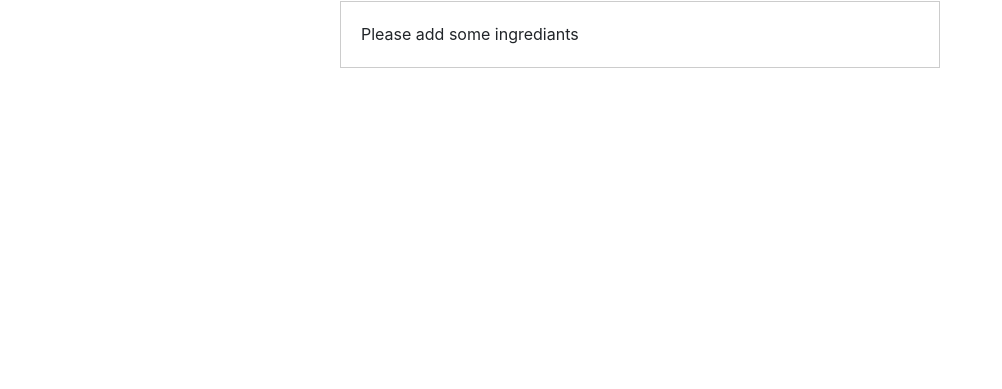
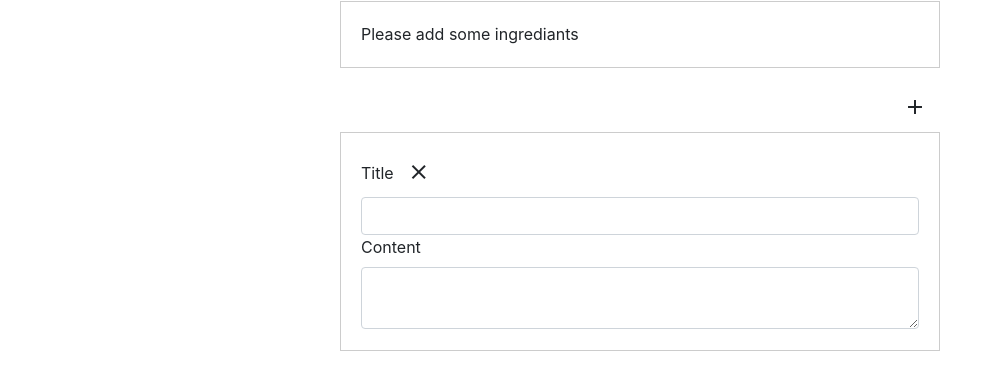
Before and after one commit to Gunzalez/recipe-builder, a React (Create React App) app: page / in a window 1280 px wide. Shown: the part 215-604 px from the top of the page, without its empty margins (0-1002 px from the left). Built offline with nearby package versions, Linux system fonts and the light colour scheme.

Commit message:
Creates additonal cxontent component

```diff
--- a/src/components/AdditionalContent/AdditionalContent.js
+++ b/src/components/AdditionalContent/AdditionalContent.js
@@ -1,12 +1,39 @@
 import React from 'react';
 
-const additionalContent = ({ title, body }) => {
+const additionalContent = ({ dataKey, title, body, removeContent }) => {
+
+    const titleId = 'title-' + dataKey, bodyId = 'body-' + dataKey;
+
     return (
-        <div className=''>
-            <input type='text'
-                value={title}
-                />
-            <textarea>{ body }</textarea>
+        <div className='form-group'>
+            <div className='content-row'>
+
+                <label htmlFor={titleId}>
+                    Title
+                </label>
+
+                <button className='btn btn-default'
+                    onClick={removeContent}>
+                    <i className="material-icons">clear</i>
+                </button>
+
+                <input type='text'
+                    className='form-control'
+                    data-name='title'
+                    defaultValue={title}
+                    id={titleId}
+                    data-key={dataKey} />
+
+                <label htmlFor={bodyId}>
+                    Content
+                </label>
+
+                <textarea data-name='body'
+                    className='form-control'
+                    id={bodyId}
+                    defaultValue={body}></textarea>
+
+            </div>
         </div>
     );
 }
--- a/src/containers/RecipeBuilder/RecipeBuilder.js
+++ b/src/containers/RecipeBuilder/RecipeBuilder.js
@@ -2,13 +2,18 @@ import React, { Component } from 'react';
 import Aux from '../hoc/Aux/Aux'
 import ReciperReader from '../../components/RecipeReader/ReciperReader';
 import Ingredient from '../../components/Ingredient/Ingredient';
+import AdditionalContent from '../../components/AdditionalContent/AdditionalContent';
 
 
 class RecipeBuilder extends Component {
     state = {
         name: '',
         ingredients: [],
-        additionalContent: []
+        additionalContent: [{
+            key: '',
+            title: '',
+            body: ''
+        }]
     }
 
     addIngredient = () => {
@@ -26,7 +31,7 @@ class RecipeBuilder extends Component {
         switch(identifier){
             case 'ingredient':
                 const ingredients = this.state.ingredients.map(ingredient => {
-                    if(ingredient.key == e.target.dataset.id){
+                    if(ingredient.key == e.target.dataset.key){
                         ingredient.text = e.target.value;
                         return ingredient
                     } else {
@@ -41,11 +46,18 @@ class RecipeBuilder extends Component {
         }
     }
 
-    removeIngredientHandler = (key) => {
-        const ingredients = [...this.state.ingredients];
-        const index = this.state.ingredients.findIndex(ingredient => ingredient.key === key);
-        ingredients.splice(index, 1);
-        this.setState({ ingredients });
+    removeItemHandler = (key, itemType) => {
+        if(itemType === 'ingredient'){
+            const ingredients = [...this.state.ingredients];
+            const index = this.state.ingredients.findIndex(ingredient => ingredient.key === key);
+            ingredients.splice(index, 1);
+            this.setState({ ingredients });
+        } else if (itemType === 'content') {
+            const additionalContent = [...this.state.additionalContent];
+            const index = this.state.additionalContent.findIndex(content => content.key === key);
+            additionalContent.splice(index, 1);
+            this.setState({ additionalContent });
+        }
     }
 
     formSubmitHandler = (e) => {
@@ -55,25 +67,36 @@ class RecipeBuilder extends Component {
     render() {
 
         const { state: {
-                name, ingredients
+                name, ingredients, additionalContent
             },
             formSubmitHandler,
             formChangeHandler,
-            removeIngredientHandler,
-            addIngredient
+            removeItemHandler,
+            addIngredient,
+            addAdditionalContentHandler
         } = this;
 
         let ingredientsList = <p>Please add some ingrediants</p>;
         if(ingredients.length){
-            ingredientsList = ingredients.map((ingredient) => {
+            ingredientsList = ingredients.map(ingredient => {
                 const  { key, text } = ingredient;
                 return <Ingredient
                     key={key}
-                    dataId={key}
+                    dataKey={key}
                     ingredient={text}
-                    removeIngredient={ () => { removeIngredientHandler(key)} } />
+                    removeIngredient={ () => { removeItemHandler(key, 'ingredient' )} } />
             })
         }
+
+        const additionalContentList = additionalContent.map( content => {
+            const  { key, title, body } = content;
+            return <AdditionalContent
+                key={key}
+                dataKey={key}
+                title={title}
+                body={body}
+                removeContent={ () => { removeItemHandler(key, 'content')} } />
+        })
 
         return (
             <Aux>
@@ -101,6 +124,18 @@ class RecipeBuilder extends Component {
                         <fieldset>
                             { ingredientsList }
                         </fieldset>
+
+                        <div className='text-right'>
+                            <button className='btn btn-default'
+                                onClick={addAdditionalContentHandler}>
+                                    <i className="material-icons">add</i>
+                            </button>
+                        </div>
+
+                        <fieldset>
+                            { additionalContentList }
+                        </fieldset>
+
                 </form>
             </Aux>
         );
```
